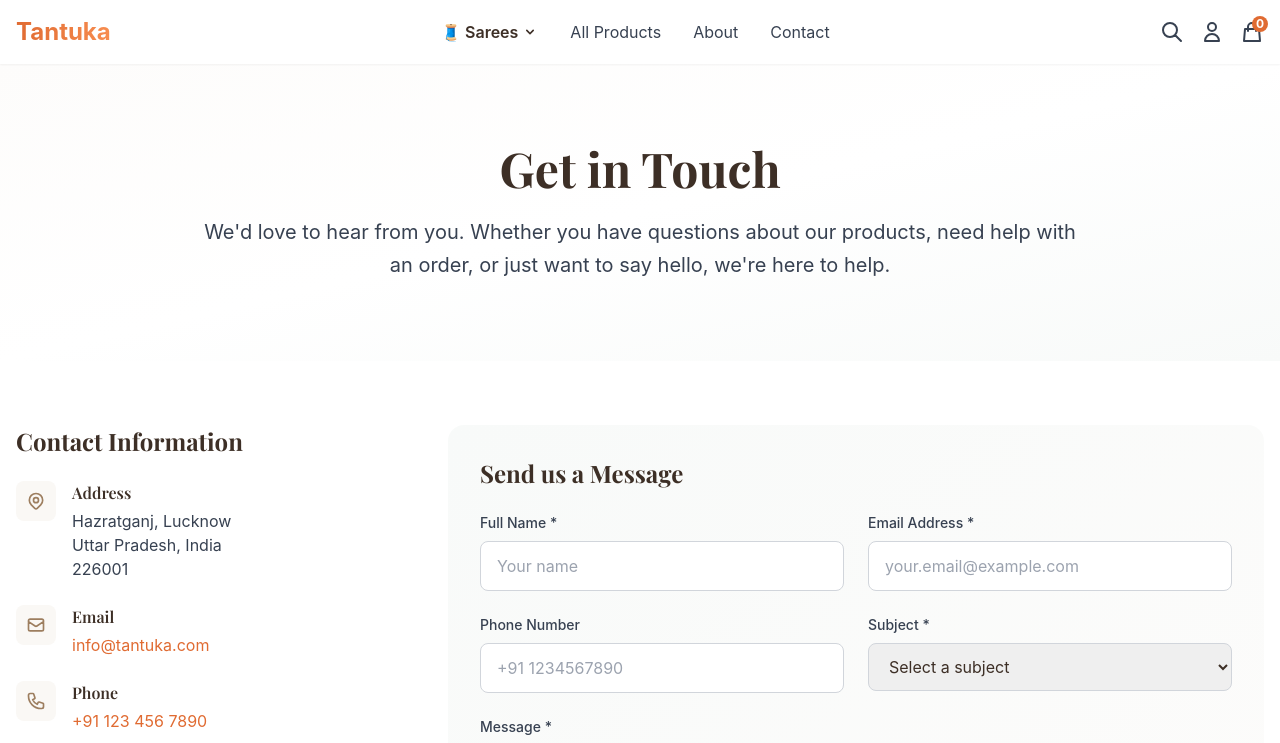
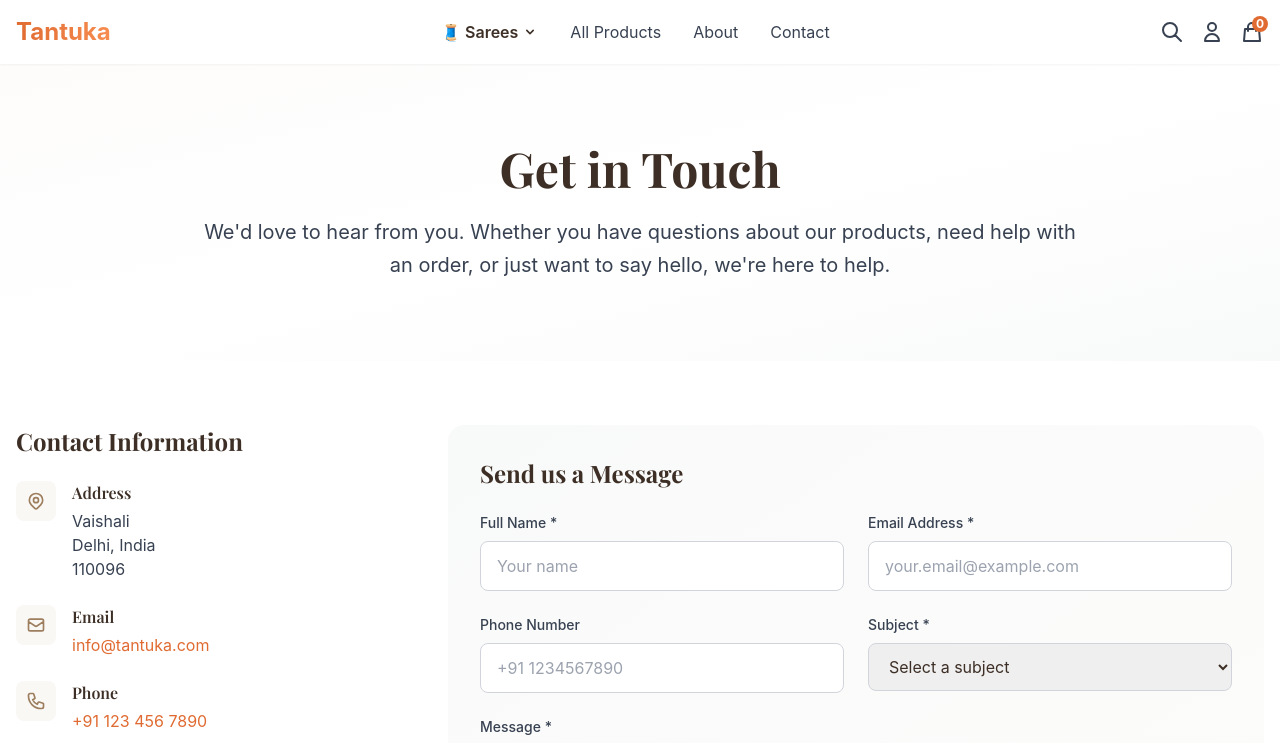
Before and after one commit to nilabhsubramaniam/Tantuka, a Next.js app in the folder frontend/: page /contact in a window 1280 px wide. Shown: the top 743 px of the page. Built offline with nearby package versions, Linux system fonts and the light colour scheme.

Commit message:
fix: Update contact address to Vaishali, Delhi

```diff
--- a/frontend/pages/contact.js
+++ b/frontend/pages/contact.js
@@ -86,9 +86,9 @@ const Contact = () => {
                                         <div>
                                             <h3 className="font-semibold text-primary-900 mb-1">Address</h3>
                                             <p className="text-gray-700">
-                                                Hazratganj, Lucknow<br />
-                                                Uttar Pradesh, India<br />
-                                                226001
+                                                Vaishali<br />
+                                                Delhi, India<br />
+                                                110096
                                             </p>
                                         </div>
                                     </div>
```
